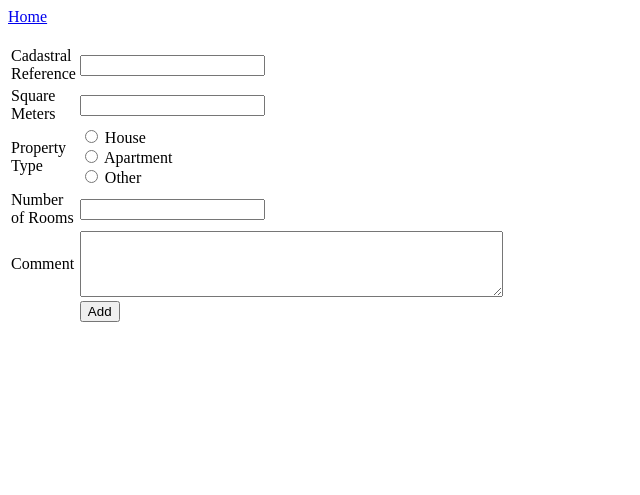
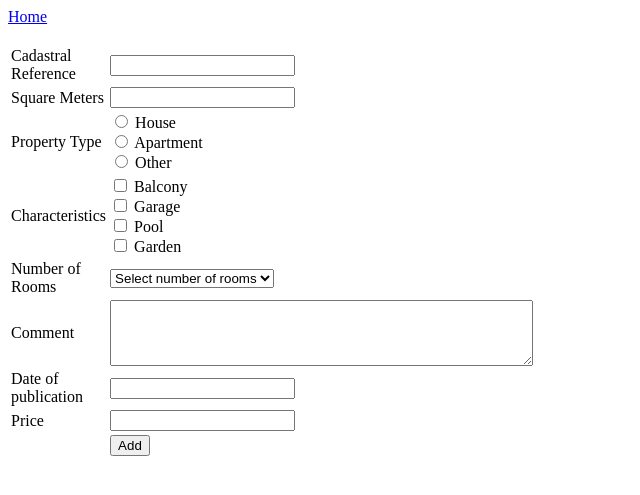
Before and after one commit to CainMartinez/CRUD-MVC-Jquery, a PHP site: page /add.html in a window 1280 px wide. Shown: the top 495 px of the page, without its empty margins (0-640 px from the left). Run offline with PHP 8.4, Linux system fonts and the light colour scheme; some libraries are stand-ins or nearby versions.

Commit message:
update class 12/12

```diff
--- a/add.html
+++ b/add.html
@@ -1,6 +1,21 @@
 <html>
 <head>
     <title>Add Data</title>
+    <link rel="stylesheet" href="https://cdnjs.cloudflare.com/ajax/libs/jqueryui/1.11.4/jquery-ui.css" />
+    	<script src="https://cdnjs.cloudflare.com/ajax/libs/jquery/3.0.0-beta1/jquery.js"></script>
+    	<script src="https://cdnjs.cloudflare.com/ajax/libs/jqueryui/1.11.4/jquery-ui.js"></script>
+    	<script type="text/javascript">
+        	$(function() {
+        		$('#date').datepicker({
+        			dateFormat: 'dd/mm/yy',
+        			changeMonth: true,
+        			changeYear: true,
+        			yearRange: '1900:2030',
+        			onSelect: function(selectedDate) {
+        			}
+        		});
+        	});
+	    </script>
 </head>
 
 <body>
@@ -10,16 +25,16 @@
             <table width="25%" border="0">
                 <tr>
                     <td>Cadastral Reference</td>
-                    <td><input type="text" name="cadastral_reference"></td>
+                    <td><input type="text" name="cadastral_reference" required></td>
                 </tr>
                 <tr>
                     <td>Square Meters</td>
-                    <td><input type="text" name="square_meters"></td>
+                    <td><input type="text" name="square_meters" required></td>
                 </tr>
                 <tr>
                     <td>Property Type</td>
                     <td>
-                        <input type="radio" id="house" name="property_type" value="House">
+                        <input type="radio" id="house" name="property_type" value="House" required>
                         <label for="house">House</label><br>
                         <input type="radio" id="apartment" name="property_type" value="Apartment">
                         <label for="apartment">Apartment</label><br>
@@ -28,12 +43,39 @@
                     </td>
                 </tr>
                 <tr>
-                    <td>Number of Rooms</td>
-                    <td><input type="text" name="number_of_rooms"></td>
+                    <td>Characteristics</td>
+                    <td>
+                        <input type="checkbox" id="balcony" name="characteristics[]" value="Balcony">
+                        <label for="balcony">Balcony</label><br>
+                        <input type="checkbox" id="garage" name="characteristics[]" value="Garage">
+                        <label for="garage">Garage</label><br>
+                        <input type="checkbox" id="pool" name="characteristics[]" value="Pool">
+                        <label for="pool">Pool</label><br>
+                        <input type="checkbox" id="garden" name="characteristics[]" value="Garden">
+                        <label for="garden">Garden</label><br>
+                    </td>
                 </tr>
                 <tr>
+                    <td>Number of Rooms</td>
+                    <td>
+                        <select name="number_of_rooms" required>
+                            <option value="">Select number of rooms</option>
+                            <option value="1">1</option>
+                            <option value="2">2</option>
+                            <option value="3">3</option>
+                            <option value="4">4</option>
+                            <option value="5">5</option>
+                <tr>
                     <td>Comment</td>
-                    <td><textarea name="comment" rows="4" cols="50"></textarea></td>
+                    <td><textarea name="comment" rows="4" cols="50" required></textarea></td>
+                </tr>
+                <tr>
+                    <td>Date of publication</td>
+                    <td><input type="text" name="date" id="date" required></td>
+                </tr>
+                <tr>
+                    <td>Price</td>
+                    <td><input type="text" name="price" required></td>
                 </tr>
                 <tr>
                     <td></td>
@@ -41,6 +83,6 @@
                 </tr>
             </table>
         </form>
-        <script src="add.js"></script>
+        <!-- <script src="add.js"></script> -->
 </body>
 </html>
--- a/add.js
+++ b/add.js
@@ -7,8 +7,10 @@ document.addEventListener('DOMContentLoaded', function() {
         const cadastralReference = document.querySelector('input[name="cadastral_reference"]').value;
         const squareMeters = document.querySelector('input[name="square_meters"]').value;
         const propertyType = document.querySelector('input[name="property_type"]:checked');
-        const numberOfRooms = document.querySelector('input[name="number_of_rooms"]').value;
+        const numberOfRooms = document.querySelector('select[name="number_of_rooms"]').value;
         const comment = document.querySelector('textarea[name="comment"]').value;
+        const characteristics = Array.from(document.querySelectorAll('input[name="characteristics[]"]:checked')).map(cb => cb.value); // New field
+        const price = document.querySelector('input[name="price"]').value; // New field
 
         if (!cadastralReference) {
             alert('Please enter a cadastral reference.');
@@ -20,6 +22,10 @@ document.addEventListener('DOMContentLoaded', function() {
             alert('Please enter a valid number for number of rooms.');
         } else if (!comment) {
             alert('Please enter a comment.');
+        } else if (characteristics.length === 0) { // New check
+            alert('Please select at least one characteristic.');
+        } else if (!price || isNaN(price)) { // New check
+            alert('Please enter a valid price.');
         } else {
             form.submit(); // Envía el formulario solo si todas las comprobaciones de validación son exitosas
         }
--- a/index.php
+++ b/index.php
@@ -23,8 +23,11 @@ $result = mysqli_query($conn, "SELECT * FROM property ORDER BY id DESC");
         <td>Cadastral Reference</td>
         <td>Square Meters</td>
         <td>Property Type</td>
+        <td>Characteristics</td>
         <td>Number of Rooms</td>
         <td>Comment</td>
+        <td>Date of Publication</td>
+        <td>Price</td>
         <td>Update</td>
     </tr>
     <?php
@@ -35,8 +38,11 @@ if($result !== false) {
             echo "<td>".$res['cadastral_reference']."</td>";
             echo "<td>".$res['square_meters']."</td>";
             echo "<td>".$res['property_type']."</td>";
+            echo "<td>".$res['characteristics']."</td>";
             echo "<td>".$res['number_of_rooms']."</td>";
             echo "<td>".$res['comment']."</td>";
+            echo "<td>".$res['date_publication']."</td>";
+            echo "<td>".$res['price']."</td>";
             echo "<td><a href=\"edit.php?id=$res[id]\">Edit</a> | <a href=\"delete.php?id=$res[id]\" onClick=\"return confirm('Are you sure you want to delete?')\">Delete</a></td>";
         }
     } else {
```
Also changed, not shown: add.php (+18 -10 lines), crud/insert.php (+21 -21 lines), edit.php (+15 -56 lines), update.php (added, +84 -0 lines).
